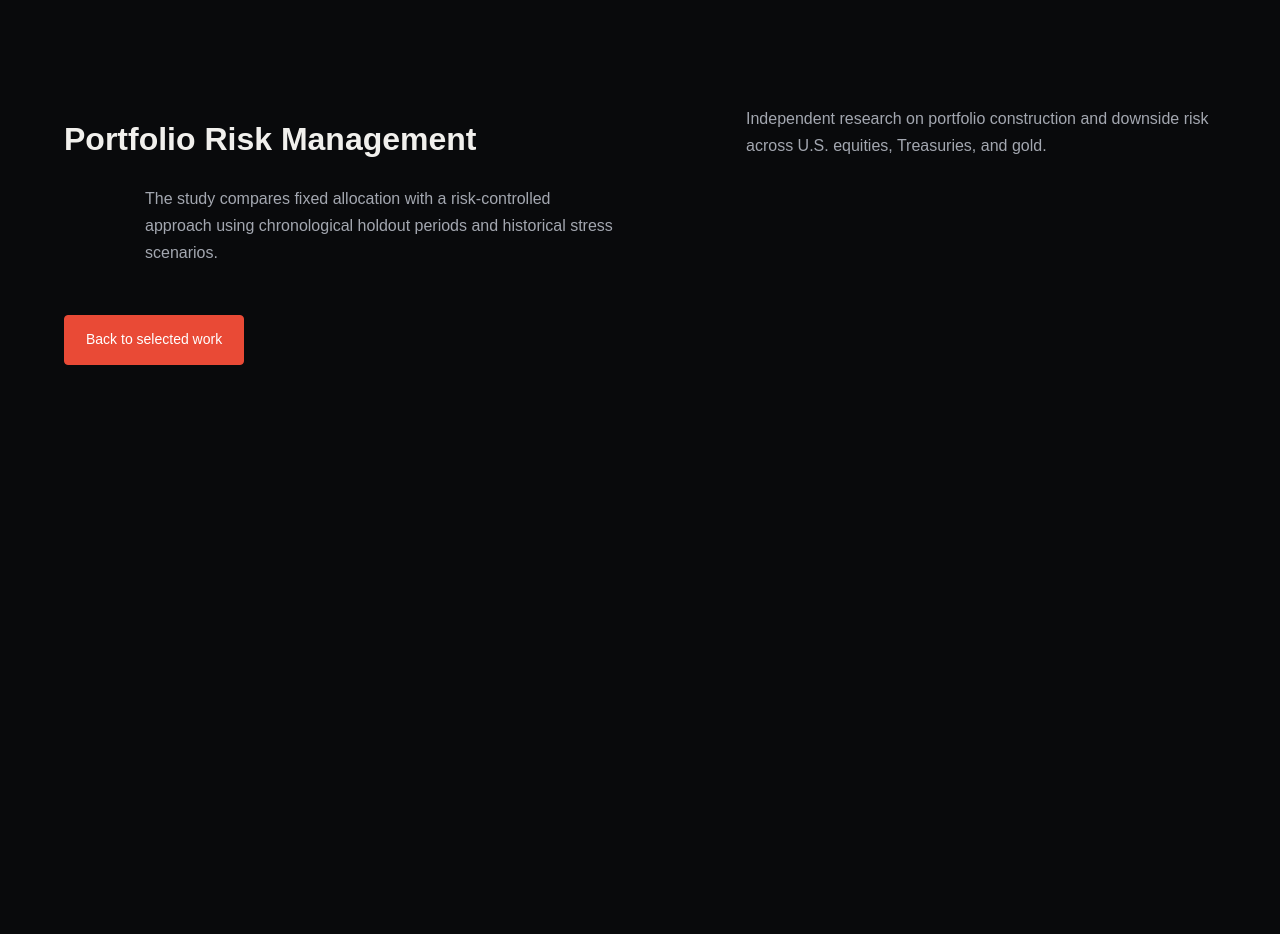
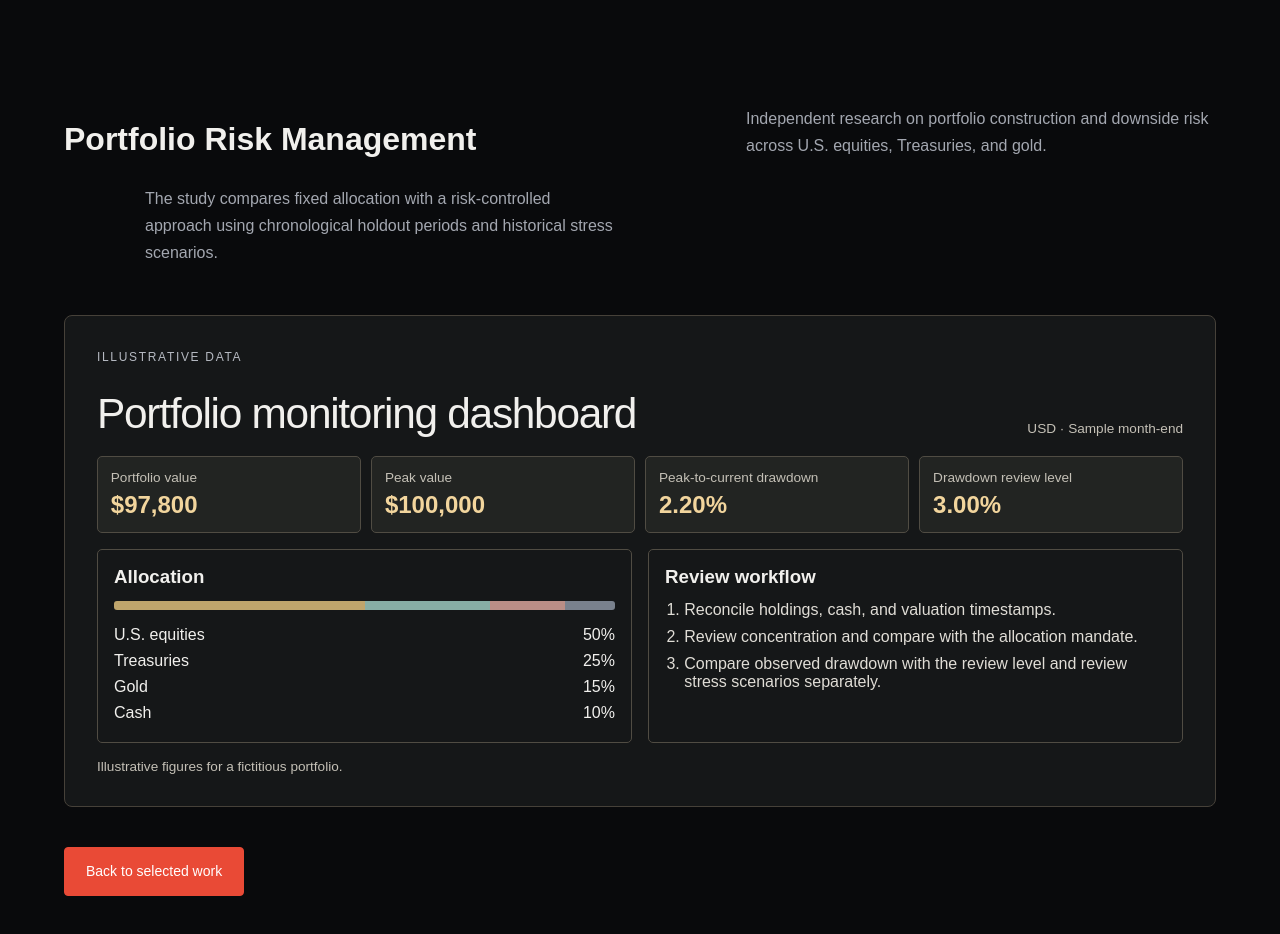
Before and after one commit to jacbus1/jacbus1.github.io, a plain HTML site: page portfolio-risk/index.html in a window 1280 px wide. Before the commit the page ends 800 px from the top, so only its background shows below. Drawn offline with Linux system fonts and the light colour scheme.

Commit message:
Show illustrative portfolio dashboard in case study

```diff
--- /dev/null
+++ b/portfolio-risk/case.css
@@ -0,0 +1,21 @@
+.risk-case{margin:2.5rem 0;padding:clamp(1rem,3vw,2rem);border:1px solid #464139;background:#151718;border-radius:8px}
+.risk-case-header{display:flex;flex-wrap:wrap;align-items:end;justify-content:space-between;gap:1rem;margin-bottom:1.25rem}
+.risk-case-header h2{margin:0;font-size:clamp(1.45rem,4vw,2.65rem);line-height:1.05;letter-spacing:-.03em}
+.risk-case-header span,.case-metrics span,.case-caption{color:#c4c0b6;font-size:.85rem}
+.case-metrics{display:grid;grid-template-columns:repeat(auto-fit,minmax(min(100%,150px),1fr));gap:.65rem}
+.case-metrics div{display:grid;gap:.4rem;background:#222422;border:1px solid #504c43;border-radius:5px;padding:.8rem}
+.case-metrics strong{color:#f2d59d;font-size:1.5rem;font-variant-numeric:tabular-nums}
+.case-panels{display:grid;grid-template-columns:repeat(auto-fit,minmax(min(100%,240px),1fr));gap:1rem;margin-top:1rem}
+.case-panels section{padding:1rem;border:1px solid #504c43;border-radius:5px}
+.case-panels h3{margin:0 0 .8rem}
+.case-panels dl{margin:.75rem 0 0}
+.case-panels dl div{display:flex;justify-content:space-between;gap:.5rem;padding:.25rem 0}
+.case-panels dd{margin:0;font-variant-numeric:tabular-nums}
+.case-panels ol{padding-left:1.2rem;margin:0;color:#e0ddd6}
+.case-panels li+li{margin-top:.55rem}
+.allocation{display:grid;grid-template-columns:50fr 25fr 15fr 10fr;overflow:hidden;height:.55rem;border-radius:3px}
+.allocation span:nth-child(1){background:#bfa56c}
+.allocation span:nth-child(2){background:#87aea5}
+.allocation span:nth-child(3){background:#ba8e86}
+.allocation span:nth-child(4){background:#79818d}
+.case-caption{margin:1rem 0 0}
--- a/portfolio-risk/index.html
+++ b/portfolio-risk/index.html
@@ -7,6 +7,7 @@
   <title>Portfolio Risk Management | Jacky Huang</title>
   <link rel="icon" href="../assets/favicon.svg" type="image/svg+xml">
   <link rel="stylesheet" href="../styles.css">
+  <link rel="stylesheet" href="case.css">
 </head>
 <body>
   <main class="section">
@@ -15,6 +16,39 @@
       <p class="section-note">Independent research on portfolio construction and downside risk across U.S. equities, Treasuries, and gold.</p>
       <p class="section-note">The study compares fixed allocation with a risk-controlled approach using chronological holdout periods and historical stress scenarios.</p>
     </div>
+    <section class="risk-case" aria-labelledby="dashboard-heading">
+      <div class="risk-case-header">
+        <div><p class="eyebrow">ILLUSTRATIVE DATA</p><h2 id="dashboard-heading">Portfolio monitoring dashboard</h2></div>
+        <span>USD · Sample month-end</span>
+      </div>
+      <div class="case-metrics">
+        <div><span>Portfolio value</span><strong>$97,800</strong></div>
+        <div><span>Peak value</span><strong>$100,000</strong></div>
+        <div><span>Peak-to-current drawdown</span><strong>2.20%</strong></div>
+        <div><span>Drawdown review level</span><strong>3.00%</strong></div>
+      </div>
+      <div class="case-panels">
+        <section aria-labelledby="allocation-heading">
+          <h3 id="allocation-heading">Allocation</h3>
+          <div class="allocation" aria-hidden="true"><span></span><span></span><span></span><span></span></div>
+          <dl>
+            <div><dt>U.S. equities</dt><dd>50%</dd></div>
+            <div><dt>Treasuries</dt><dd>25%</dd></div>
+            <div><dt>Gold</dt><dd>15%</dd></div>
+            <div><dt>Cash</dt><dd>10%</dd></div>
+          </dl>
+        </section>
+        <section aria-labelledby="review-heading">
+          <h3 id="review-heading">Review workflow</h3>
+          <ol>
+            <li>Reconcile holdings, cash, and valuation timestamps.</li>
+            <li>Review concentration and compare with the allocation mandate.</li>
+            <li>Compare observed drawdown with the review level and review stress scenarios separately.</li>
+          </ol>
+        </section>
+      </div>
+      <p class="case-caption">Illustrative figures for a fictitious portfolio.</p>
+    </section>
     <a class="button primary" href="../#work">Back to selected work</a>
   </main>
 </body>
```
